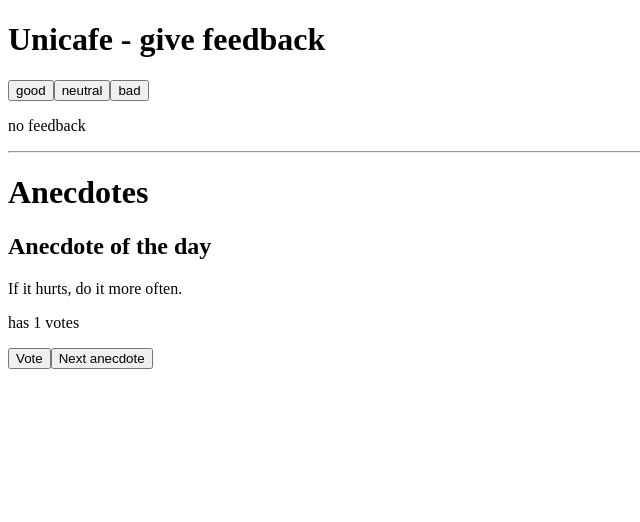
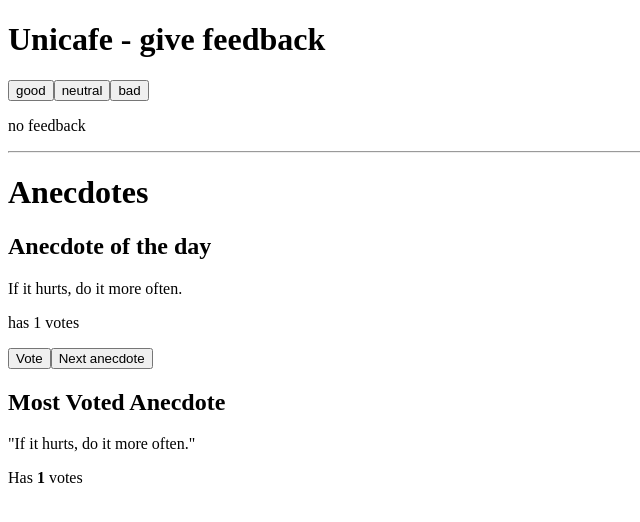
Before and after one commit to veikkoma/fullstack, a React (Create React App) app in the folder part1/unicafe/: page / in a window 1280 px wide. Both pictures are taken after a click on the button "Vote". Shown: the top 522 px of the page, without its empty margins (0-640 px from the left). Built offline with nearby package versions, Linux system fonts and the light colour scheme.

Commit message:
add part 1.14 - mostvoted anecdote!

```diff
--- a/part1/unicafe/src/App.js
+++ b/part1/unicafe/src/App.js
@@ -40,19 +40,22 @@ const App = () => {
     setVotes(copy);
   };
 
+  // Most voted - const!
+  const mostVotedIndex = votes.indexOf(Math.max(...votes));
+
   return (
     <div>
       <h1>Unicafe - give feedback</h1>
 
-      {/* feedback clicks*/}
+      {/* Feedback clicks */}
       <Button text="good" handleClick={() => setGood(good + 1)} />
       <Button text="neutral" handleClick={() => setNeutral(neutral + 1)} />
       <Button text="bad" handleClick={() => setBad(bad + 1)} />
 
-      {/* Statistics components! */}
+      {/* Statistics components */}
       <Statistics good={good} neutral={neutral} bad={bad} />
 
-      {/* Anecdotes data! */}
+      {/* Anecdotes data */}
       <hr />
       <h1>Anecdotes</h1>
       <h2>Anecdote of the day</h2>
@@ -60,8 +63,23 @@ const App = () => {
       <p>has {votes[selected]} votes</p>
       <Button text="Vote" handleClick={voteAnecdote} />
       <Button text="Next anecdote" handleClick={selectRandomAnecdote} />
+
+      {/* Most Voted Anecdote Section */}
+      <div className="most-voted-section">
+        <h2>Most Voted Anecdote</h2>
+        {votes[mostVotedIndex] > 0 ? (
+          <div className="highlighted-anecdote">
+            <p className="anecdote">"{anecdotes[mostVotedIndex]}"</p>
+            <p className="vote-count">
+              Has <strong>{votes[mostVotedIndex]}</strong> votes
+            </p>
+          </div>
+        ) : (
+          <p className="no-votes">No votes yet</p>
+        )}
+      </div>
     </div>
   );
-};
+}
 
 export default App;
```
